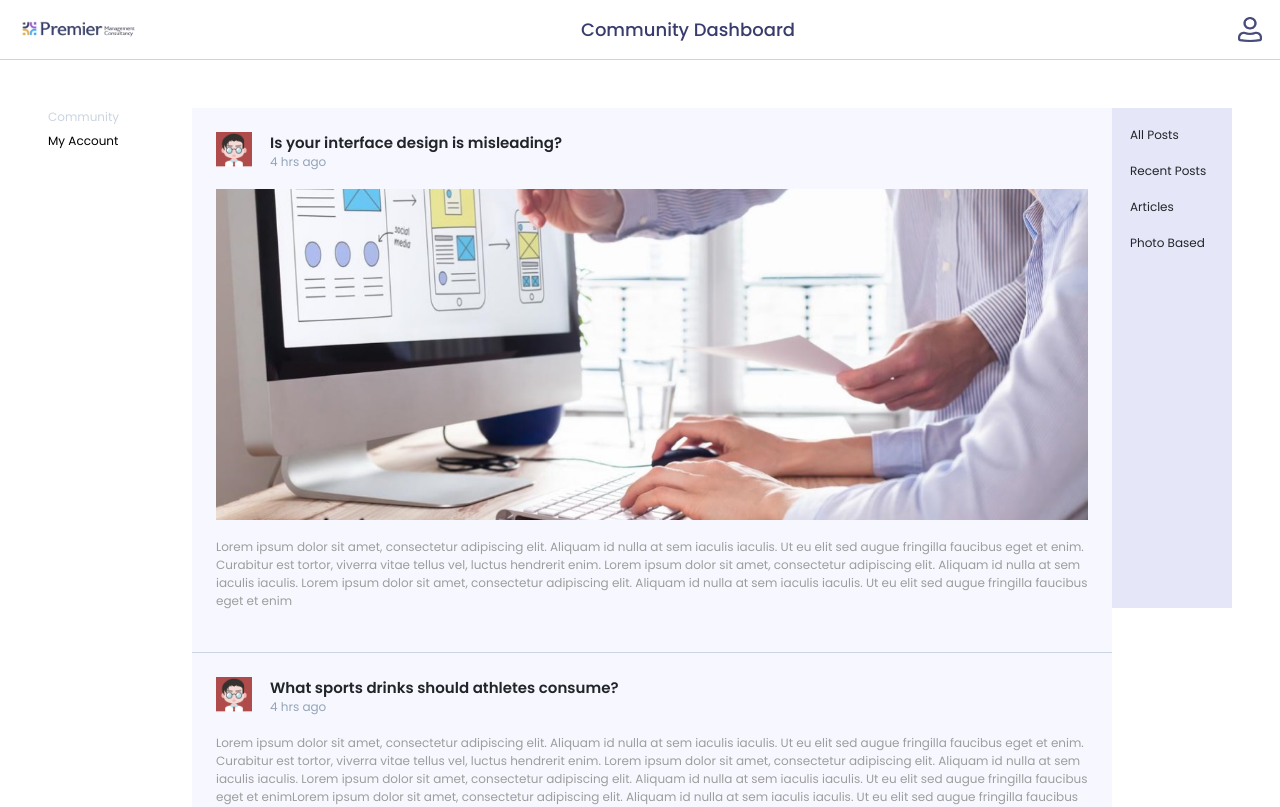
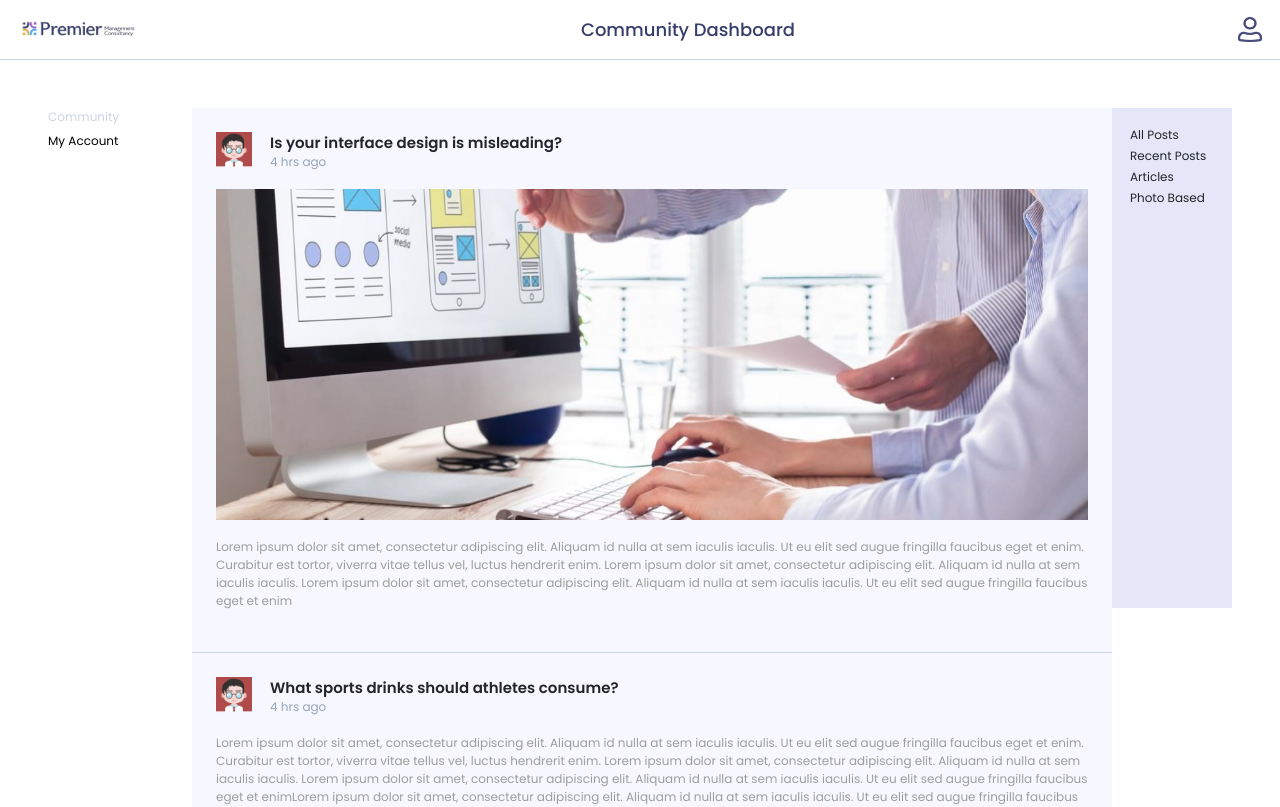
Before and after one commit to muaz2522/premier-management-company-admin, a React (Vite) app: page /dashboard in a window 1280 px wide. Shown: the top 807 px of the page. Built offline with nearby package versions, Linux system fonts and the light colour scheme.

Commit message:
dashboard changes commit

```diff
--- a/src/dashboard/components/home/NavPost.jsx
+++ b/src/dashboard/components/home/NavPost.jsx
@@ -1,7 +1,7 @@
 function NavPost({ className }) {
     return (
         <div className={`hidden custom-min:hidden md:block`} style={{ display: className }}>
-            <div className="custom-min:ml-4 md:ml-0 md:bg-ground md:h-[500px] p-4 flex flex-col gap-4">
+            <div className="custom-min:ml-4 md:ml-0 md:bg-ground md:h-[500px] p-4 flex flex-col gap-1">
                 <p>All Posts</p>
                 <p>Recent Posts</p>
                 <p>Articles</p>
```
